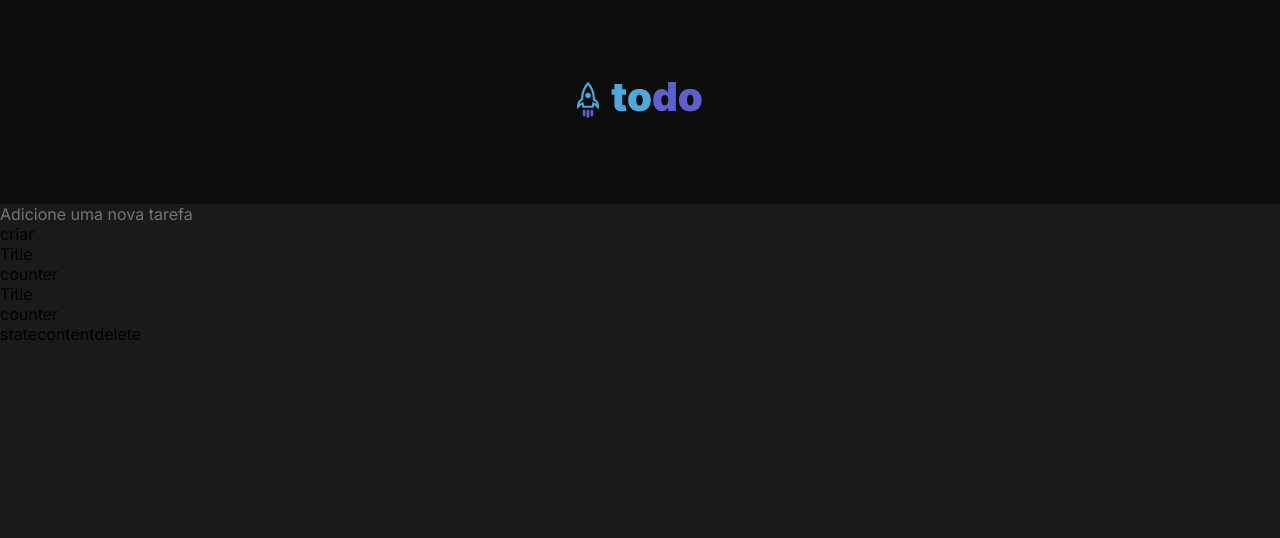
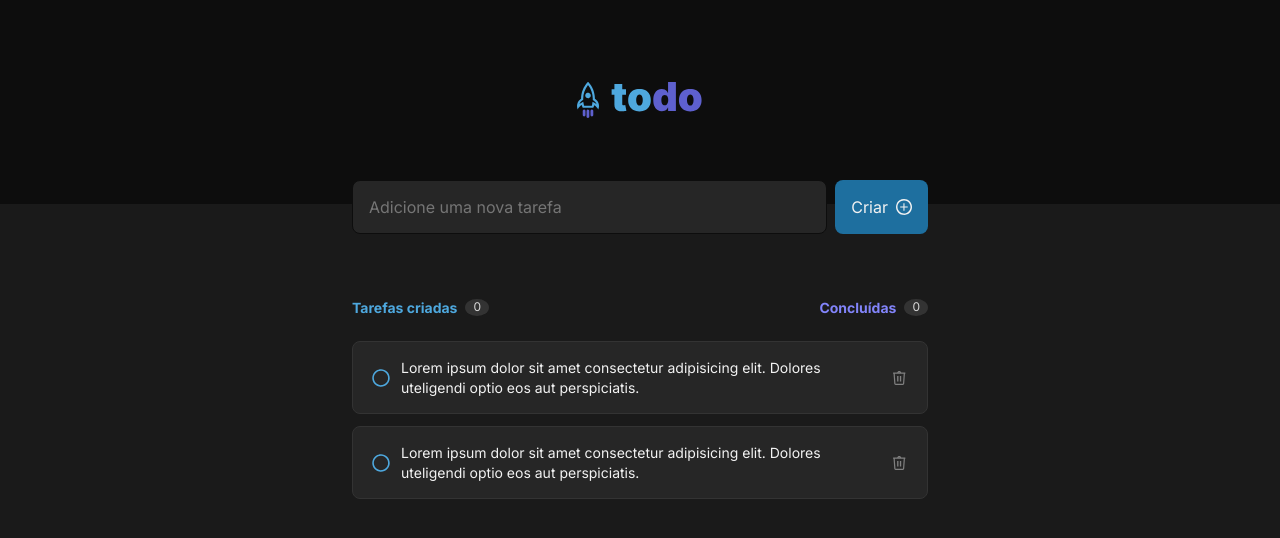
Before and after one commit to wander-bob/rocketseat-ignite-challenge-todolist, a React (Vite) app: page / in a window 1280 px wide. Shown: the top 538 px of the page. Built offline with nearby package versions, Linux system fonts and the light colour scheme.

Commit message:
feat: Adding remaing styles

```diff
--- a/src/App.module.css
+++ b/src/App.module.css
@@ -2,3 +2,7 @@
   min-width: 100vw;
   min-height: 100vh;
 }
+
+.wrapper main {
+  padding-inline: 35.2rem;
+}
--- a/src/App.tsx
+++ b/src/App.tsx
@@ -1,36 +1,36 @@
 import { Header } from './components/Header';
 
 import styles from './App.module.css';
+import { Input } from './components/Input';
+import { TaskDashboard } from './components/TaskDaskboard';
+
+interface Task {
+  content: string;
+  checked: boolean;
+}
+
+// const tasks: Task[] = [];
+const tasks: Task[] = [
+  {
+    content:
+      'Lorem ipsum dolor sit amet consectetur adipisicing elit. Dolores uteligendi optio eos aut perspiciatis.',
+    checked: false,
+  },
+  {
+    content:
+      'Lorem ipsum dolor sit amet consectetur adipisicing elit. Dolores uteligendi optio eos aut perspiciatis.',
+    checked: true,
+  },
+];
 
 export function App() {
   return (
     <div className={styles.wrapper}>
       <Header />
       <main>
-        <div className="add-task-input">
-          <input type="text" placeholder="Adicione uma nova tarefa" />
-        </div>
-        <button>criar</button>
+        <Input />
 
-        <div className="task-board">
-          <div className="counter">
-            <div className="close-tasks">
-              Title
-              <p>counter</p>
-            </div>
-            <div className="opened-tasks">
-              Title
-              <p>counter</p>
-            </div>
-            <div className="task-list">
-              <div className="task">
-                <button>state</button>
-                content
-                <button>delete</button>
-              </div>
-            </div>
-          </div>
-        </div>
+        <TaskDashboard data={tasks} />
       </main>
     </div>
   );
--- a/src/components/Button.module.css
+++ b/src/components/Button.module.css
@@ -8,6 +8,7 @@ button.button {
   border-radius: 0.8rem;
   color: var(--gray-100);
   transition: background 0.2s;
+  cursor: pointer;
 }
 
 button.button:hover {
--- a/src/components/Task.module.css
+++ b/src/components/Task.module.css
@@ -7,7 +7,7 @@
   display: flex;
   gap: 0.8rem;
   align-items: center;
-  justify-content: center;
+  justify-content: space-between;
 }
 
 .task>button {
@@ -19,6 +19,7 @@
 .task p {
   font-size: 1.4rem;
   line-height: 140%;
+  width: 100%;
 }
 
 .task p.isChecked {
--- a/src/components/TaskDaskboard.tsx
+++ b/src/components/TaskDaskboard.tsx
@@ -2,9 +2,17 @@ import styles from './TaskDaskboard.module.css';
 import clipboard from '../assets/clipboard.svg';
 
 import { Task } from './Task';
-import { useState } from 'react';
 
-export function TaskDashboard() {
+interface Data {
+  content: string;
+  checked: boolean;
+}
+
+interface DataProps {
+  data: Data[];
+}
+
+export function TaskDashboard({ data }: DataProps) {
   return (
     <div className={styles['task-container']}>
       <div className={styles['task-status-board']}>
@@ -18,20 +26,15 @@ export function TaskDashboard() {
         </div>
       </div>
       <div className={styles['task-list']}>
-        {/* <div className={styles['task-list-empty']}>
-          <img src={clipboard} alt="Taskboard vazia" />
-          <h3>Você ainda não tem tarefas cadastradas</h3>
-          <p>Crie tarefas e organize seus itens a fazer</p>
-        </div> */}
-
-        <Task
-          content="Lorem ipsum dolor sit amet consectetur adipisicing elit. Dolores ut
-        eligendi optio eos aut perspiciatis."
-        />
-        <Task
-          content="Lorem ipsum dolor sit amet consectetur adipisicing elit. Dolores ut
-        eligendi optio eos aut perspiciatis."
-        />
+        {data.length > 0 ? (
+          data.map((task) => <Task content={task.content} />)
+        ) : (
+          <div className={styles['task-list-empty']}>
+            <img src={clipboard} alt="Taskboard vazia" />
+            <h3>Você ainda não tem tarefas cadastradas</h3>
+            <p>Crie tarefas e organize seus itens a fazer</p>
+          </div>
+        )}
       </div>
     </div>
   );
```
Also changed, not shown: 1 other file (tests, documents, lock files or other folders).
